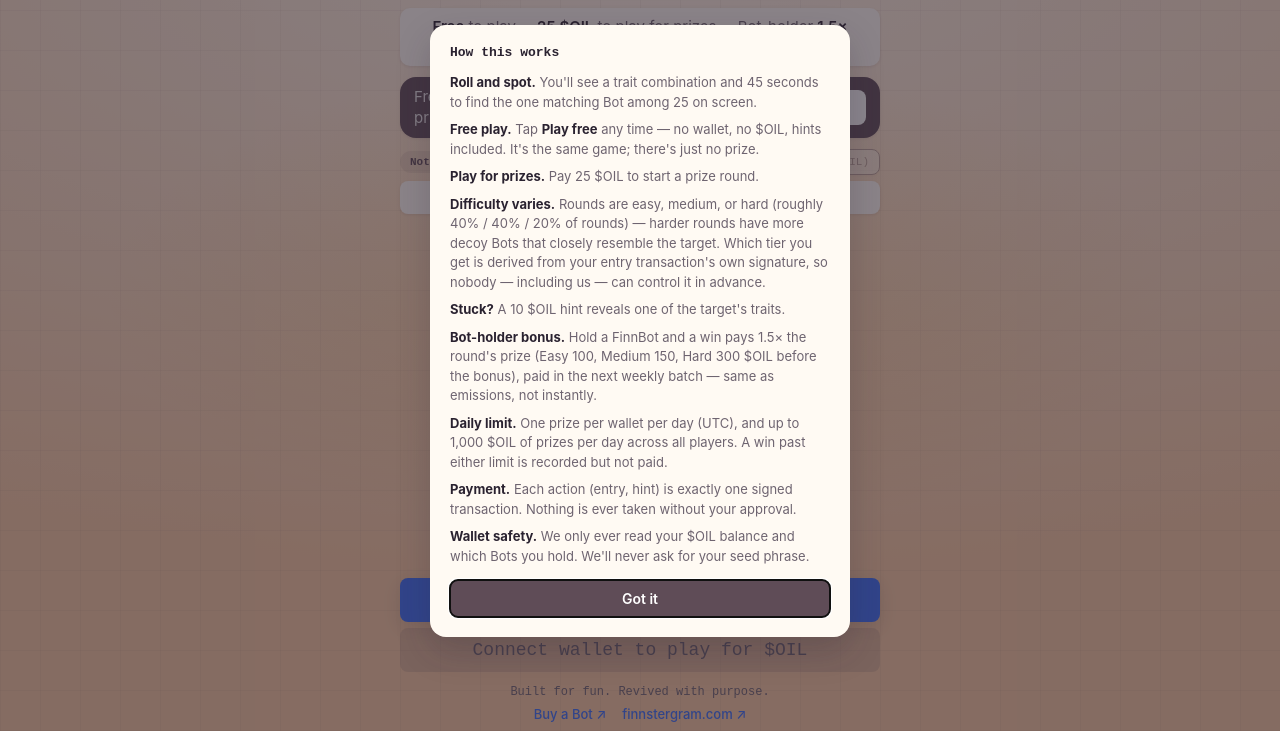
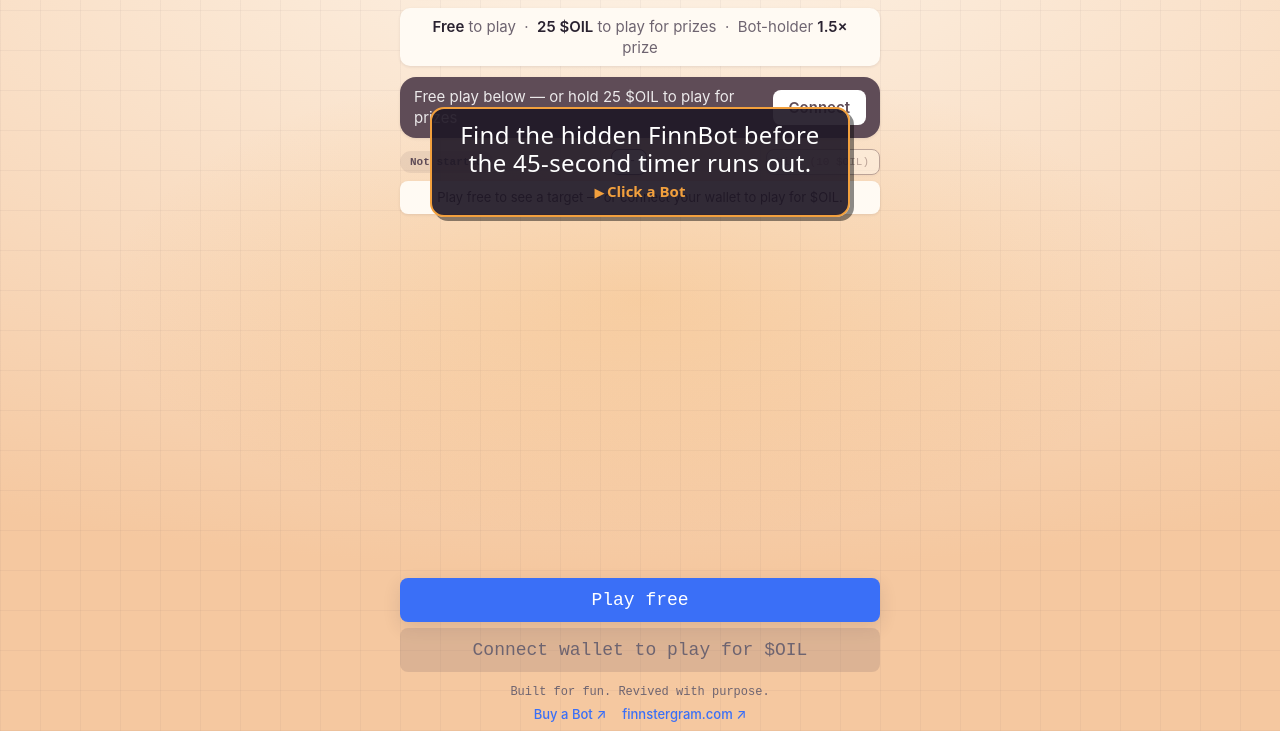
Before and after one commit to FinnBots/spot-a-finnbot, a plain HTML site: page index.html in a window 1280 px wide. Shown: the part 69-800 px from the top of the page. Drawn offline with Linux system fonts and the light colour scheme; a web font is replaced by a local one.

Commit message:
deploy index.html (85415 bytes, sha 386d68445316)

```diff
--- a/index.html
+++ b/index.html
@@ -396,6 +396,20 @@ body:not(.mode-paid) .app .facts{ display:block !important; }
   if(document.readyState==='loading') document.addEventListener('DOMContentLoaded', wire); else wire();
 })();
 </script>
+<style id="fb-coach-css">
+/* FinnBots COACH LAYER — the goal + the one control over the live game (templates/coach-layer.js) */
+.fb-coach{ position:fixed; left:50%; top:22%; transform:translateX(-50%); z-index:80; pointer-events:none;
+  width:max-content; max-width:min(88vw,420px); box-sizing:border-box; padding:12px 18px 13px; border-radius:14px;
+  background:rgba(32,24,38,.92); border:2px solid var(--fb-amber,#f2a03d); box-shadow:4px 4px 0 0 rgba(0,0,0,.45);
+  color:#fff; text-align:center; display:flex; flex-direction:column; gap:6px;
+  animation:fb-coach-in .35s ease-out both; transition:opacity .35s, transform .35s; }
+.fb-coach-goal{ font-family:var(--disp,system-ui); font-weight:400; font-size:clamp(18px,4.6vw,24px); line-height:1.15; letter-spacing:.3px; }
+.fb-coach-how{ font-family:var(--body,system-ui); font-size:clamp(13px,3.4vw,15px); line-height:1.3; color:var(--fb-amber,#f2a03d); font-weight:700; }
+.fb-coach-how::before{ content:"\25B6\FE0E  "; font-size:.8em; }
+.fb-coach-out{ opacity:0; transform:translateX(-50%) translateY(-8px); }
+@keyframes fb-coach-in{ from{ transform:translateX(-50%) translateY(10px); } }   /* position only: a stalled animation (a background tab, a throttled timeline) must still SHOW the box */
+@media (prefers-reduced-motion: reduce){ .fb-coach{ animation:none; transition:none; } }
+</style>
 </head>
 <body>
   <div class="wrap">
@@ -1216,8 +1230,76 @@ body:not(.mode-paid) .app .facts{ display:block !important; }
   });
 })();
 </script>
-<script>/* Auto-open the How-To as an intro on first load (skip Phantom redirect returns). */
-try{var _bpIntro=new URLSearchParams(location.search);if(!_bpIntro.get('phantom_action')&&_bpIntro.get('src')!=='browse'){addEventListener('load',function(){var b=document.getElementById('infoBtn');if(b)b.click();});}}catch(e){}</script>
+<script id="fb-coach" data-fb-goal="Find the hidden FinnBot before the 45-second timer runs out." data-fb-touch="Tap a Bot" data-fb-keys="Click a Bot">
+/* FinnBots COACH LAYER — the first 30 seconds (brief 1, 2026-10-27).
+   Founder: "First 30 seconds of each of the six: starts instantly, the goal is obvious without reading, the first
+   death/win feels good." Before this, a first-time player landed on a 115-193 word How to play card and had to read
+   it and tap Got it before anything moved — on a phone, the whole screen.
+
+   What it does, once, at load:
+   1. If the game's boot opened its rules card (#rulesOverlay.show), close it the way a player's Got it does — by
+      clicking #rulesClose, so the game's own close handler runs — and drop the focus that handler puts on the info
+      button (a Space press would otherwise open the card again). The full rules stay one tap away behind the info
+      button; nothing in them is removed.
+   2. Show TWO lines over the live game: the goal and the one control, from the site's own data
+      (website/data/games.json `short` + `controls`, written onto this tag by apply-coach.js). It never blocks a tap
+      (pointer-events: none) and it fades on the first touch, click or key, or after 9 seconds.
+   It does nothing on a wallet return (?phantom_action= or ?src=browse): that path belongs to the wallet layer.
+   SOURCE OF TRUTH: this file + coach-layer.css, injected by apply-coach.js, pinned by verify-game.js, driven by
+   verify-coach.js. Never hand-edit a game's copy. */
+(function () {
+  'use strict';
+  var tag = document.getElementById('fb-coach');   /* its own tag carries the words; no tag, no words — never a reason to stop */
+  var at = function (k) { return (tag && tag.getAttribute(k)) || ''; };
+  var q = '';
+  try { q = window.location.search || ''; } catch (e) { /* no location: carry on */ }
+  if (/[?&](phantom_action=|src=browse\b)/.test(q)) return;
+  var goal = at('data-fb-goal'), touch = at('data-fb-touch'), keys = at('data-fb-keys');
+
+  /* 1. the rules card the boot opened: closed as Got it would close it */
+  var rules = document.getElementById('rulesOverlay');
+  function closeBootRules() {
+    if (!rules || !rules.classList.contains('show')) return false;
+    var btn = document.getElementById('rulesClose');
+    if (btn && btn.click) btn.click();
+    if (rules.classList.contains('show')) rules.classList.remove('show');
+    var info = document.getElementById('infoBtn');
+    if (info && document.activeElement === info && info.blur) info.blur();
+    return true;
+  }
+  closeBootRules();
+  /* a game that opens the card a moment after boot (a deferred init) is closed too — within the first 1.5 s only,
+     so a player who opens it on purpose later is never overruled */
+  var watch = null;
+  if (rules && window.MutationObserver) {
+    watch = new MutationObserver(function () { closeBootRules(); });
+    watch.observe(rules, { attributes: true, attributeFilter: ['class'] });
+    setTimeout(function () { if (watch) { watch.disconnect(); watch = null; } }, 1500);
+  }
+
+  /* 2. the goal + the one control, over the live game */
+  if (!goal) return;
+  var coarse = false;
+  try { coarse = window.matchMedia && window.matchMedia('(pointer: coarse)').matches; } catch (e) { /* desktop */ }
+  var hint = (coarse ? touch : keys) || touch || keys;
+  var box = document.createElement('div');
+  box.className = 'fb-coach';
+  box.setAttribute('role', 'status');
+  box.setAttribute('aria-live', 'polite');
+  var g = document.createElement('b'); g.className = 'fb-coach-goal'; g.textContent = goal; box.appendChild(g);
+  if (hint) { var h = document.createElement('span'); h.className = 'fb-coach-how'; h.textContent = hint; box.appendChild(h); }
+  document.body.appendChild(box);
+  var gone = false;
+  function hide() {
+    if (gone) return; gone = true;
+    box.classList.add('fb-coach-out');
+    setTimeout(function () { if (box.parentNode) box.parentNode.removeChild(box); }, 400);
+    ['pointerdown', 'touchstart', 'keydown'].forEach(function (ev) { document.removeEventListener(ev, hide, true); });
+  }
+  ['pointerdown', 'touchstart', 'keydown'].forEach(function (ev) { document.addEventListener(ev, hide, true); });
+  setTimeout(hide, 9000);
+})();
+</script>
 <script defer id="fb-beacon" src="https://static.cloudflareinsights.com/beacon.min.js" data-cf-beacon='{"token": "b11bf18cfe07453484c01ca2d417e772"}'></script>
 <script id="fb-analytics">
 /* ==========================================================================
```
Also changed, not shown: 1 other file.
